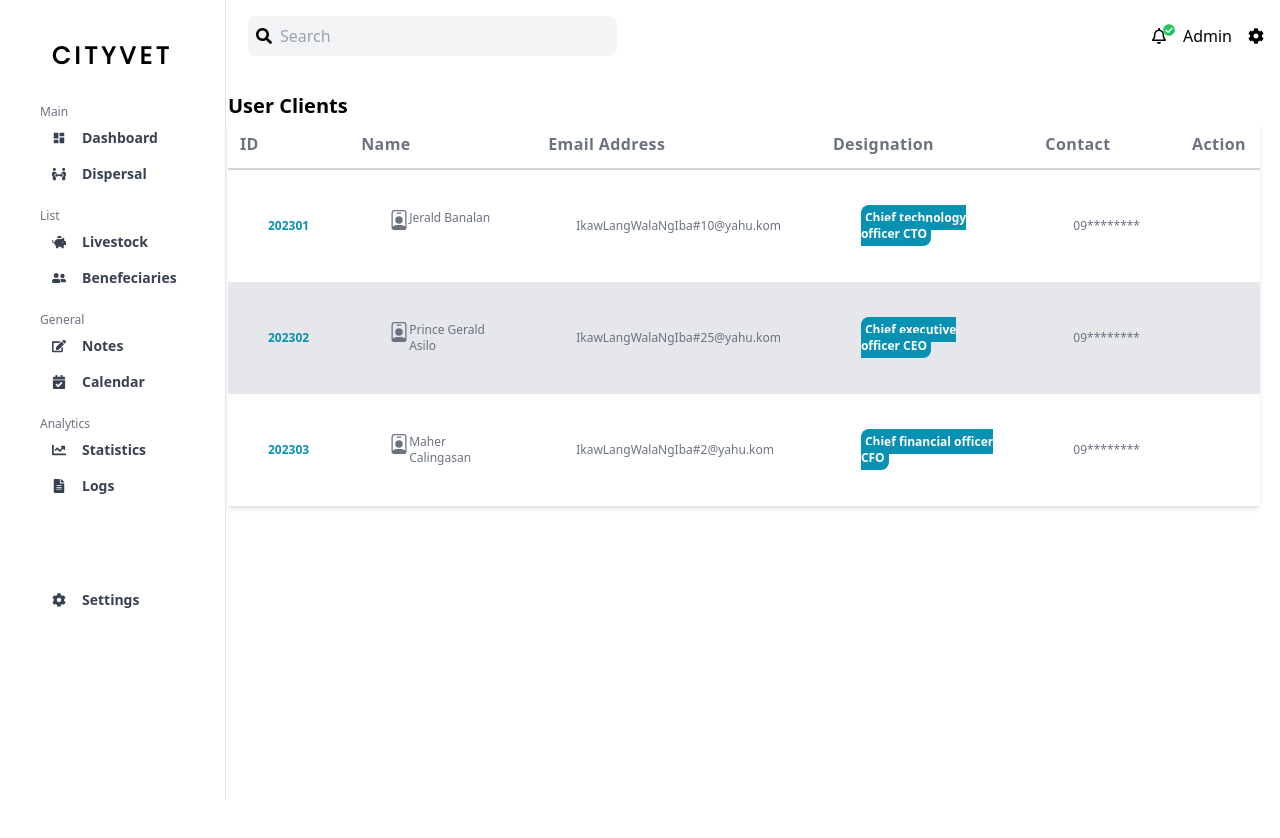
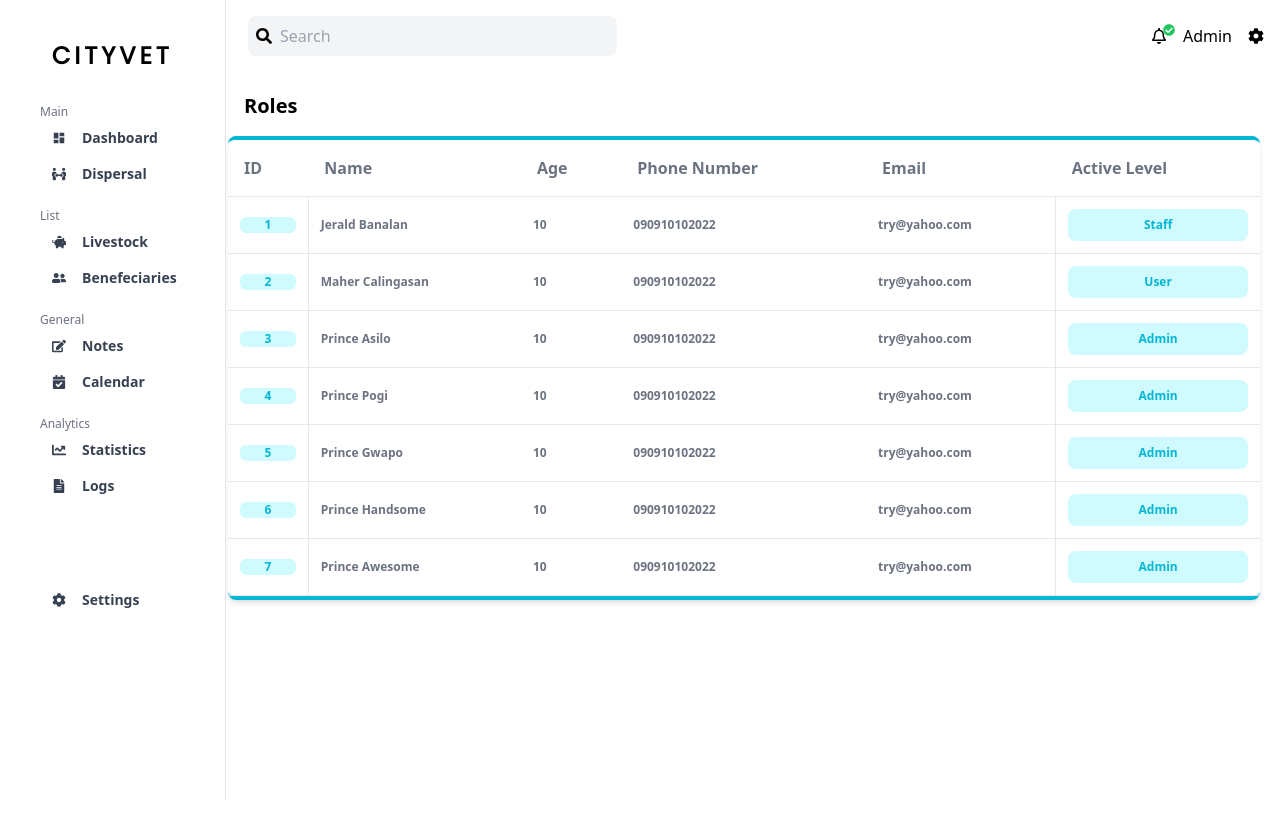
Before and after one commit to asiloprince/cityvet, a React (Vite) app in the folder client/: page /Roles in a window 1280 px wide. Shown: the top 838 px of the page. After the commit the page ends 800 px from the top, so only its background shows below. Built offline with nearby package versions, Linux system fonts and the light colour scheme.

Commit message:
Team Roles/ Adding my lovable list

```diff
--- a/client/src/pages/dashboard/team/TeamRole.tsx
+++ b/client/src/pages/dashboard/team/TeamRole.tsx
@@ -1,48 +1,97 @@
-import {BsPersonBadge} from 'react-icons/bs'
+import { useState } from 'react';
 function TeamRole() {
+    const Roles = [
+        {
+            ID: 1,
+            Name: "Jerald Banalan",
+            Age: 10,
+            PhoneNumber: "090910102022",
+            Email: "try@yahoo.com",
+            ActiveLevel: "Staff",
+        },
+        {
+            ID: 2,
+            Name: "Maher Calingasan",
+            Age: 10,
+            PhoneNumber: "090910102022",
+            Email: "try@yahoo.com",
+            ActiveLevel: "User"
+        },
+        {
+            ID: 3,
+            Name: "Prince Asilo",
+            Age: 10,
+            PhoneNumber: "090910102022",
+            Email: "try@yahoo.com",
+            ActiveLevel: "Admin"
+        },
+        {
+            ID: 4,
+            Name: "Prince Pogi",
+            Age: 10,
+            PhoneNumber: "090910102022",
+            Email: "try@yahoo.com",
+            ActiveLevel: "Admin"
+        },
+        {
+            ID: 5,
+            Name: "Prince Gwapo",
+            Age: 10,
+            PhoneNumber: "090910102022",
+            Email: "try@yahoo.com",
+            ActiveLevel: "Admin"
+        },
+        {
+            ID: 6,
+            Name: "Prince Handsome",
+            Age: 10,
+            PhoneNumber: "090910102022",
+            Email: "try@yahoo.com",
+            ActiveLevel: "Admin"
+        },
+        {
+            ID: 7,
+            Name: "Prince Awesome",
+            Age: 10,
+            PhoneNumber: "090910102022",
+            Email: "try@yahoo.com",
+            ActiveLevel: "Admin"
+        },
+    ];
+
+    const [state, setState] =useState(false);
+    const toggle=()=>{
+        setState(!state);
+    }
 
   return (
-    <div className='p-5 h-screen  '>
-        <h1 className='text-xl font-bold'>User Clients</h1>
-
-        <div className=''>
-            <table className='overflow-auto shadow-md'>
-                <thead className=' border-b-2 border-b-gray-300 text-left text-cyan-500'>
+    <div className='m-5'>
+        <h1 className='text-xl font-bold m-4'>Roles</h1>
+        <div className='shadow-md rounded-lg border-y-4 border-y-cyan-500 '>
+            <table className='table-auto w-full '>
+                <thead className='h-10 border-b text-gray-500'>
                     <tr>
-                        <th className='p-3 text-md tracking-wide text-gray-500  '>ID</th>
-                        <th className='p-3 text-md tracking-wide text-gray-500  '>Name</th>
-                        <th className='p-3 text-md tracking-wide text-gray-500  '>Email Address</th>
-                        <th className='p-3 text-md tracking-wide text-gray-500  '>Designation</th>
-                        <th className='p-3 text-md tracking-wide text-gray-500  '>Contact</th>
-                        <th className='p-3 text-md tracking-wide text-gray-500  '>Action</th>
+                        <th className='text-start p-4'>ID</th>
+                        <th className='text-start p-4'>Name</th>
+                        <th className='text-start p-4'>Age</th>
+                        <th className='text-start p-4'>Phone Number</th>
+                        <th className='text-start p-4'>Email</th>
+                        <th className='text-start p-4'>Active Level</th>
                     </tr>
                 </thead>
-                <tbody className=''>
-                    <tr className='bg-white text-xs text-gray-500 '>
-                        <td className='p-10 text-cyan-600 font-bold '>202301</td>
-                        <td className='p-10 flex '><span><BsPersonBadge size={20}/></span>Jerald Banalan</td>
-                        <td className='p-10 '>IkawLangWalaNgIba#10@yahu.kom</td>
-                        <td className='p-10 '><span className='bg-cyan-600 text-white font-bold p-1 rounded-lg'>Chief technology officer CTO</span></td>
-                        <td className='p-10 '>09********</td>
-                        <td className='p-10 '></td>
-
-                    </tr>
-                    <tr className='bg-gray-200 text-xs text-gray-500'>
-                        <td className='p-10 text-cyan-600 font-bold'>202302</td>
-                        <td className='p-10 flex '><span><BsPersonBadge size={20}/></span> Prince Gerald Asilo</td>
-                        <td className='p-10 '>IkawLangWalaNgIba#25@yahu.kom</td>
-                        <td className='p-10 '><span className='bg-cyan-600 text-white font-bold p-1 rounded-lg'>Chief executive officer CEO</span></td>
-                        <td className='p-10 '>09********</td>
-                        <td className='p-10 '></td>
-                    </tr>
-                    <tr className='bg-white text-xs text-gray-500'>
-                        <td className='p-10 text-cyan-600 font-bold'>202303</td>
-                        <td className='p-10 flex '> <span><BsPersonBadge size={20}/></span>Maher Calingasan</td>
-                        <td className='p-10 '>IkawLangWalaNgIba#2@yahu.kom</td>
-                        <td className='p-10'><span className='bg-cyan-600 text-white font-bold p-1 rounded-lg'>Chief financial officer CFO</span></td>
-                        <td className='p-10 '>09********</td>
-                        <td className='p-10 '></td>
-                    </tr>
+                <tbody>
+                    {
+                        Roles.map((roles, i) =>(
+                            <tr key={i} className='hover:bg-gray-100 border-b font-semibold text-xs text-gray-500'>
+                                <td className='p-3 text-left'><p className='bg-cyan-100 text-cyan-500 text-center rounded-md font-bold'>{roles.ID}</p></td>
+                                <td className='p-3 text-left border-l'>{roles.Name}</td>
+                                <td className='p-3 text-left'>{roles.Age}</td>
+                                <td className='p-3 text-left'>{roles.PhoneNumber}</td>
+                                <td className='p-3 text-left border-r'>{roles.Email}</td>
+                                <td className='p-3 text-left'><button onClick={toggle} className='border-r-cyan-500 w-full bg-cyan-100 rounded-lg text-cyan-500 p-2'>{roles.ActiveLevel}</button></td>
+                            </tr>
+                        ))
+                    }
                 </tbody>
             </table>
         </div>
```
